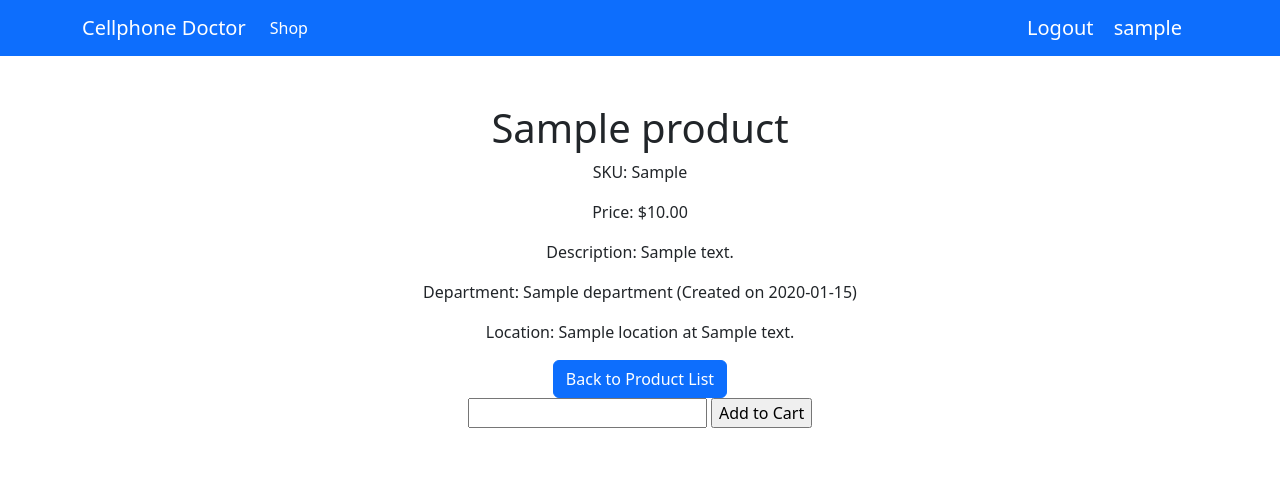
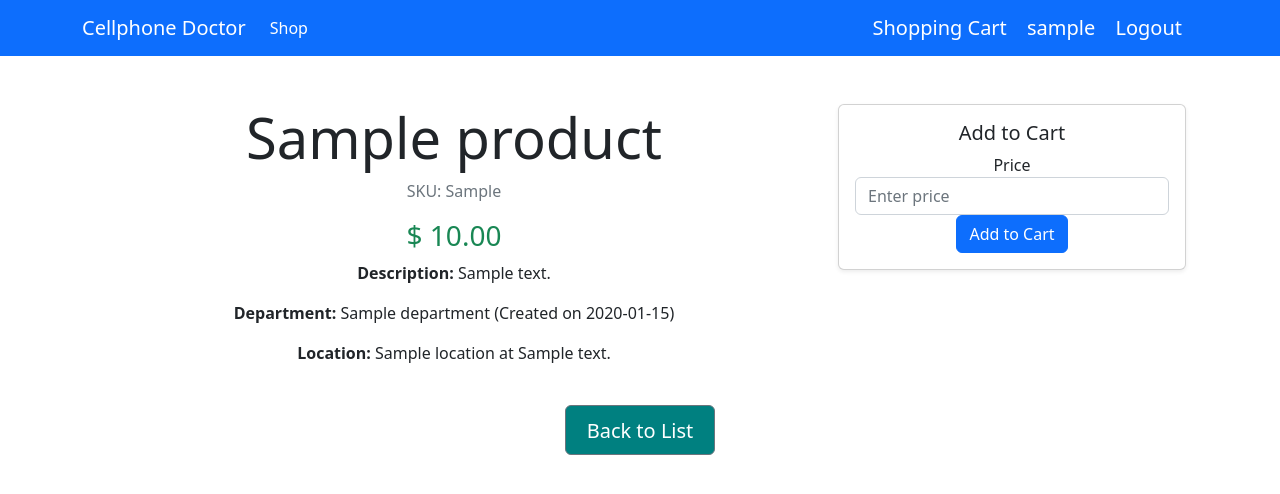
Before and after one commit to morskmorsk/usk-9, a Django app: page /products/1/ in a window 1280 px wide. Shown: the top 494 px of the page. Run offline with Django 4.2, Linux system fonts and the light colour scheme; a user stored in the database is signed in; tables that the repository leaves empty hold one stand-in row (values such as "Sample post").

Commit message:
Refactor product detail template and add error handling to AddToCartView

```diff
--- a/mysite/static/css/style.css
+++ b/mysite/static/css/style.css
@@ -1,3 +1,9 @@
+.custom-button {
+  padding: 10px 20px; /* Adjust the padding as needed */
+  white-space: normal; /* Allows the text to wrap */
+  text-align: center; /* Aligns the text to center */
+}
+
 .btn-teal {
   background-color: teal; /* Teal background */
   border: none; /* No border by default, can add if desired */
--- a/mysite/static/templates/base.html
+++ b/mysite/static/templates/base.html
@@ -53,15 +53,9 @@
           </ul>
           <div class="ms-auto">
             {% if user.is_authenticated %}
-            <a class="navbar-brand text-white" href="{% url 'logout' %}"
-              >Logout</a
-            >
-            <a class="navbar-brand text-white" href="{% url 'home' %}"
-              >{{ user.username }}</a
-            >
-            {% comment %} <a class="navbar-brand text-white" href="{% url 'shopping-cart-list' %}"
-              >Shopping Cart</a
-            > {% endcomment %}
+            <a class="navbar-brand text-white" href="{% url 'cart' %}">Shopping Cart</a>
+            <a class="navbar-brand text-white" href="{% url 'home' %}">{{ user.username }}</a>
+            <a class="navbar-brand text-white" href="{% url 'logout' %}">Logout</a>
             {% comment %} <a class="navbar-brand text-white" href="{% url 'work-orders-list' %}"
               >Work Orders</a
             > {% endcomment %}
--- a/mysite/store/templates/store/product_detail.html
+++ b/mysite/store/templates/store/product_detail.html
@@ -1,37 +1,38 @@
-{% extends "base.html" %}
+{% extends 'base.html' %}
 
 {% block content %}
-<h1>{{ product.name }}</h1>
-
-<p>SKU: {{ product.sku }}</p>
-<p>Price: ${{ product.price }}</p>
-<p>Description: {{ product.description }}</p>
-<p>Department: {{ product.department }}</p>
-<p>Location: {{ product.location }}</p>
-{% comment %} <p>IMEI: {{ product.imei }}</p> {% endcomment %}
-
-{% comment %} <form action="{% url 'add-to-cart' product.id %}" method="post">
-  {% csrf_token %}
-  <p>Form rendering test: {{ form.as_p }}</p>
-  {{ form.as_p }}  <!-- Render the form fields here -->
-  <input type="submit" value="Add To Cart" />
-</form> {% endcomment %}
-{% comment %} <form action="{% url 'add-to-cart' product.id %}" method="post">
-  {% csrf_token %}
-  <input type="text" name="quantity" value="1">
-  <input type="text" name="price">
-  <input type="submit" value="Add To Cart">
-</form> {% endcomment %}
-
-<!-- ... Your existing content ... -->
-{% comment %} {{ form }} <!-- This should display the form structure if it's in the context -->
-{{ form.as_p }} <!-- Render the form fields here -->
-<!-- ... Rest of your template ... -->{% endcomment %}
-<a href="{% url 'home' %}" class="btn btn-primary">Back to Product List</a>
-<form action="{% url 'add_to_cart' product.id %}" method="post">
-  {% csrf_token %}
-  {% comment %} <input type="text" name="quantity" value="1"> {% endcomment %}
-  <input type="text" name="price">
-  <input type="submit" value="Add to Cart">
-</form>
+  <div class="container mt-5">
+    <div class="row">
+      <div class="col-lg-8">
+        <h1 class="display-4">{{ product.name }}</h1>
+        <p class="text-muted">SKU: {{ product.sku }}</p>
+        <h3 class="text-success font-weight-bold">$ {{ product.price }}</h3>
+        <p>
+          <strong>Description:</strong> {{ product.description|default:'No description available.' }}
+        </p>
+        <p>
+          <strong>Department:</strong> {{ product.department }}
+        </p>
+        <p>
+          <strong>Location:</strong> {{ product.location }}
+        </p>
+      </div>
+      <div class="col-lg-4">
+        <div class="card shadow-sm">
+          <div class="card-body">
+            <h5 class="card-title">Add to Cart</h5>
+            <form action="{% url 'add_to_cart' product.id %}" method="post">
+              {% csrf_token %}
+              <div class="form-group">
+                <label for="priceInput">Price</label>
+                <input type="text" class="form-control" id="priceInput" name="price" placeholder="Enter price" required />
+              </div>
+              <button type="submit" class="btn btn-primary btn-block">Add to Cart</button>
+            </form>
+          </div>
+        </div>
+      </div>
+    </div>
+    <a href="{% url 'home' %}" class="btn btn-secondary mt-4 custom-button">Back to List</a>
+  </div>
 {% endblock %}
--- a/mysite/store/views.py
+++ b/mysite/store/views.py
@@ -15,6 +15,8 @@ from django.views import View
 from .models import Product, ShoppingCart, ShoppingCartDetail
 from django.core.exceptions import ObjectDoesNotExist
 from django.http import Http404
+from django.db import IntegrityError, transaction
+from django.contrib import messages
 
 from .models import Product
 
@@ -51,20 +53,30 @@ class RegisterView(FormView):
         return super().form_invalid(form)
 
 
-class AddToCartView(LoginRequiredMixin, DeleteView):
+
+class AddToCartView(LoginRequiredMixin, View):
     def post(self, request, *args, **kwargs):
-        product = get_object_or_404(Product, id=kwargs.get('product_id'))
-        cart, created = ShoppingCart.objects.get_or_create(user=request.user)
-        cart_detail, created = ShoppingCartDetail.objects.get_or_create(
-            cart=cart,
-            product=product,
-            price=request.POST.get('price'),
-            defaults={'quantity': 1},
-        )
-        if not created:
-            cart_detail.quantity += 1
-        cart_detail.save()
-        return redirect('cart')  # Redirect to product list or cart page
+        try:
+            product = get_object_or_404(Product, id=kwargs.get('product_id'))
+            with transaction.atomic():
+                cart, created = ShoppingCart.objects.get_or_create(user=request.user)
+                cart_detail = ShoppingCartDetail.objects.create(
+                    cart=cart,
+                    product=product,
+                    price=request.POST.get('price'),
+                    quantity=1
+                )
+                cart_detail.save()
+        except IntegrityError as e:
+            messages.error(request, f"Error adding product to cart: {e}")
+            # Redirect to the previous page or a specific error page
+            return redirect(request.META.get('HTTP_REFERER', 'product-detail'), product_id=product.id)
+        except Exception as e:
+            messages.error(request, f"An unexpected error occurred: {e}")
+            # Redirect to an error page or home page
+            return redirect('home')
+
+        return redirect('cart')
 
 
 class ShoppingCartView(LoginRequiredMixin, DetailView):
```
